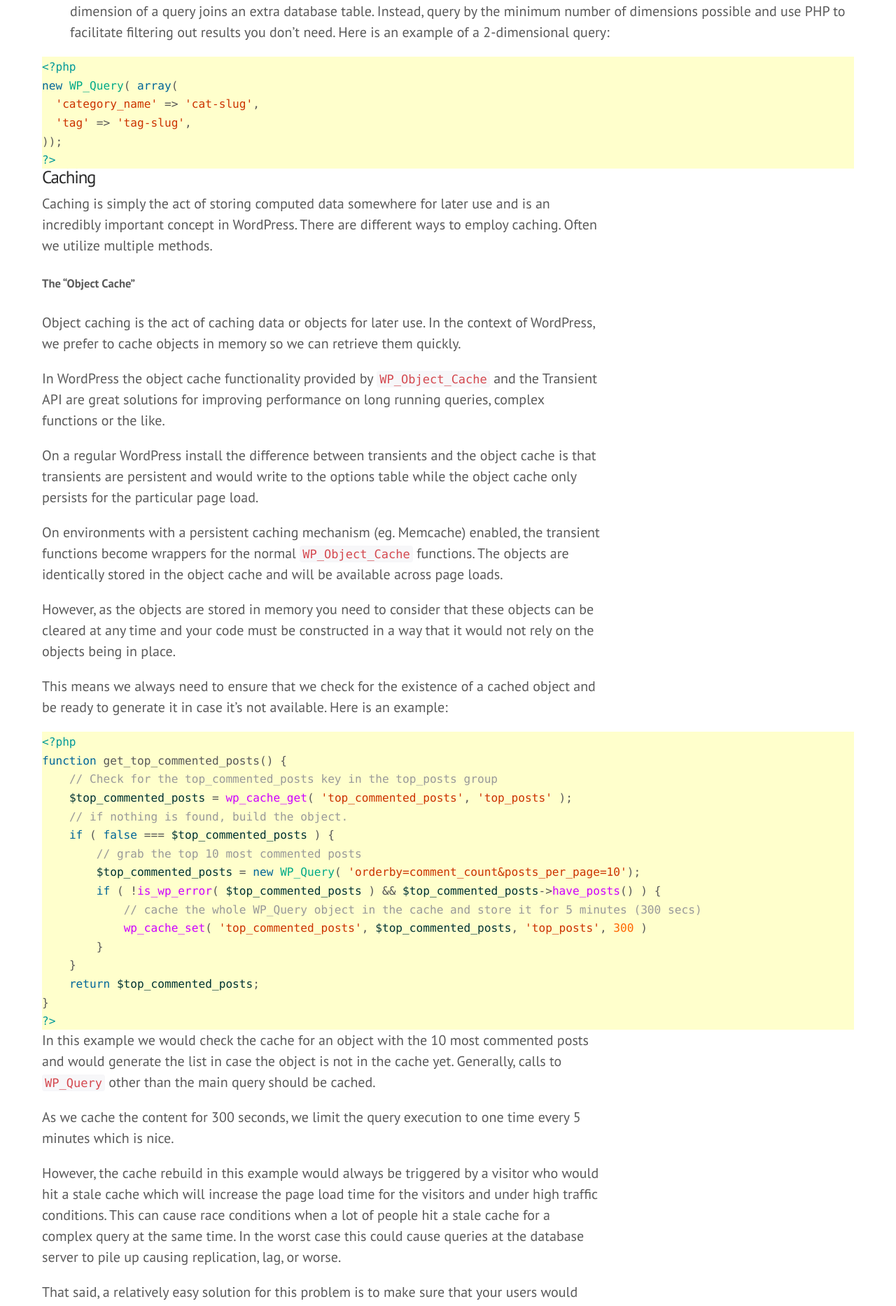
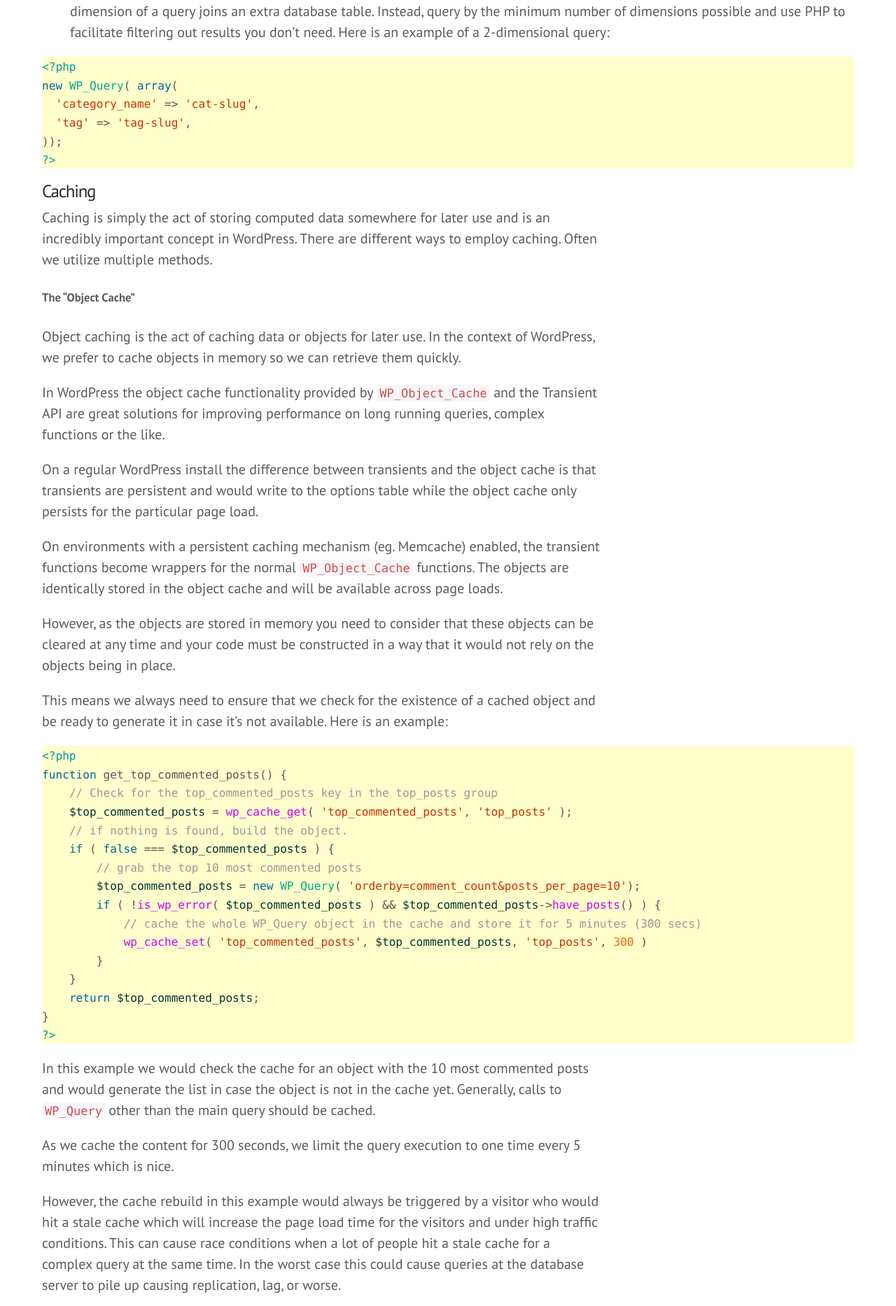
Before and after one commit to 10up/Engineering-Best-Practices, a Jekyll site: the page built from index.html, in a window 1280 px wide. Shown: the part 3417-5284 px from the top of the page at 70% size. Built offline with Jekyll 4.4.1, drawn with Linux system fonts in a browser that asks for light colours; some web fonts are replaced; Markdown is read by kramdown in place of the engine named in the settings; comment, search, counter and statistics services are not loaded.

Commit message:
Bottom margin for code

```diff
--- a/_includes/syntax.css
+++ b/_includes/syntax.css
@@ -1,4 +1,4 @@
-.highlight { background-color: #ffffcc }
+.highlight { background-color: #ffffcc; margin: 0 0 1rem; }
  /*{ background: #f0f3f3; }*/
 .c { color: #999; } /* Comment */
 .err { color: #AA0000; background-color: #FFAAAA } /* Error */
```
